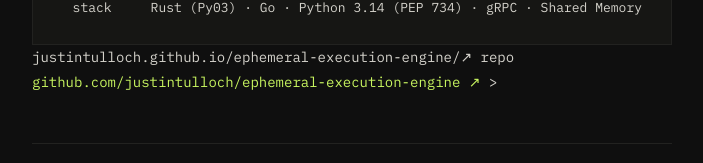
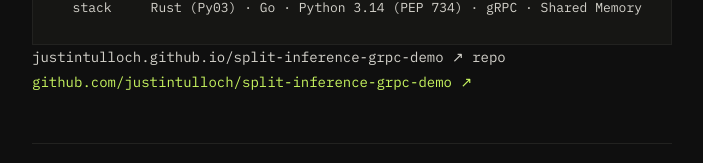
Before and after one commit to justintulloch/justintulloch.github.io, a plain HTML site: page index.html in a window 1280 px wide. Shown: the part 1161-1324 px from the top of the page, without its empty margins (288-991 px from the left). Drawn offline with Linux system fonts and the light colour scheme.

Commit message:
Update demo and repo links in index.html

```diff
--- a/index.html
+++ b/index.html
@@ -218,8 +218,8 @@
 
   stack     Rust (Py03) · Go · Python 3.14 (PEP 734) · gRPC · Shared Memory</pre
 
-  info      <a href="https://justintulloch.github.io/ephemeral-execution-engine/" target="_blank" rel="noreferrer">justintulloch.github.io/ephemeral-execution-engine/↗</a>
-  repo      <a href="https://github.com/justintulloch/ephemeral-execution-engine" target="_blank" rel="noreferrer">github.com/justintulloch/ephemeral-execution-engine ↗</a></pre>                                                                         >
+  demo      <a href="https://justintulloch.github.io/split-inference-grpc-demo" target="_blank" rel="noreferrer">justintulloch.github.io/split-inference-grpc-demo ↗</a>
+  repo      <a href="https://github.com/justintulloch/split-inference-grpc-demo" target="_blank" rel="noreferrer">github.com/justintulloch/split-inference-grpc-demo ↗</a></pre>
       </section>
 
       <hr />
```
